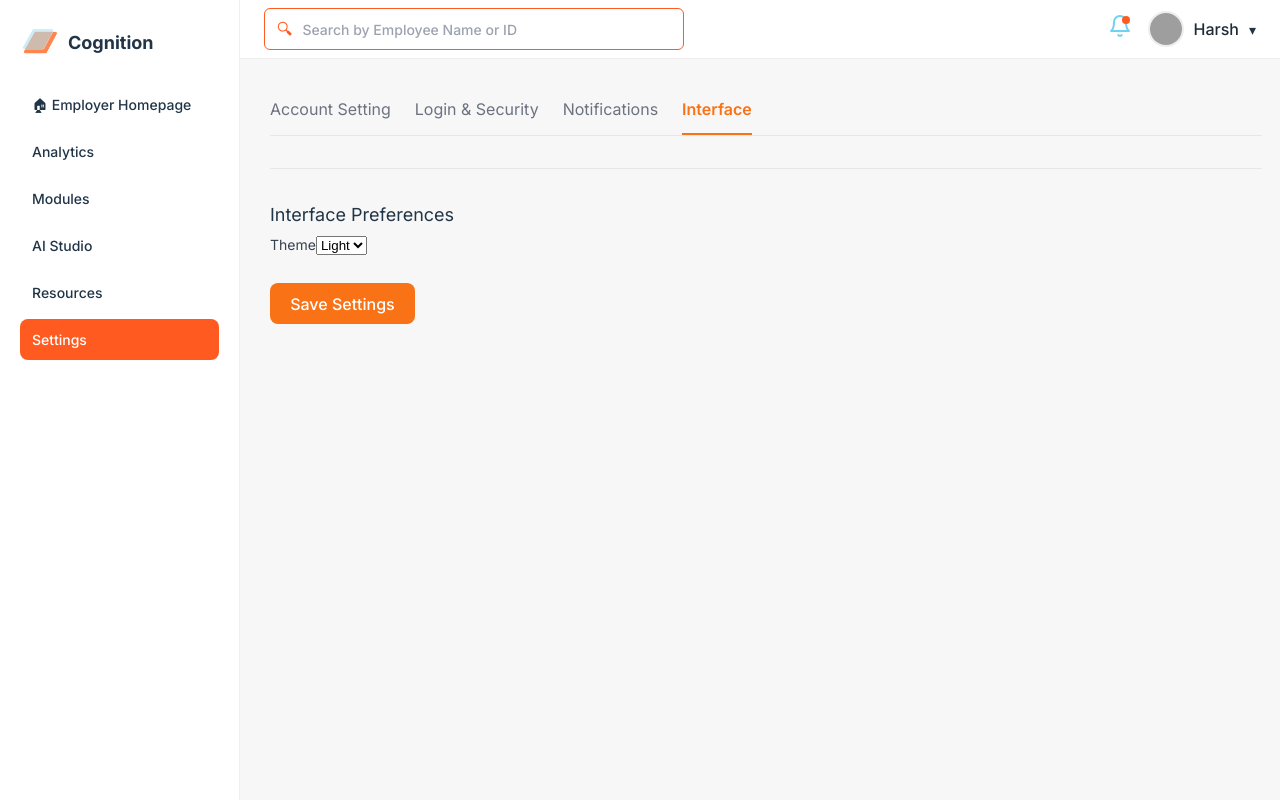
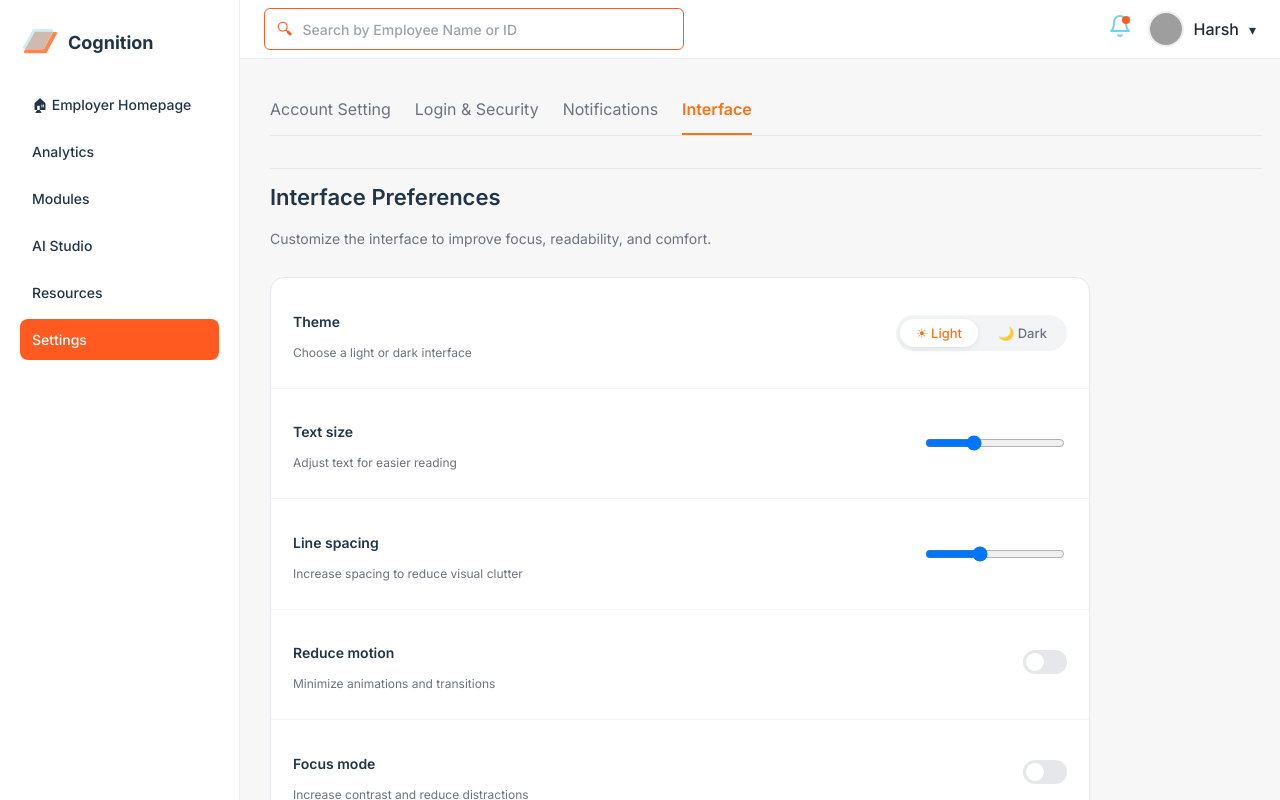
Before and after one commit to srewashimondal/cognition, a React (Vite) app in the folder frontend/: page /employer/settings in a window 1280 px wide. Both pictures are taken after a click on the element "Interface". Built offline with nearby package versions, Linux system fonts and the light colour scheme; grey boxes are pictures that could not be loaded; what @radix-ui/themes would draw is missing.

Commit message:
Settings - interface part

```diff
--- a/frontend/src/pages/EmployerDashBoard/Settings/Settings.css
+++ b/frontend/src/pages/EmployerDashBoard/Settings/Settings.css
@@ -359,7 +359,6 @@ button.secondary {
   color: #6b7280;
 }
 
-/* Toggle switch (reused from Security) */
 .switch {
   position: relative;
   width: 44px;
@@ -400,3 +399,99 @@ button.secondary {
 .switch input:checked + .slider::before {
   transform: translateX(20px);
 }
+
+/* =============================== Interface Settings ================================ */
+
+.interface-section {
+  max-width: 820px;
+}
+
+.interface-card {
+  background: #ffffff;
+  border: 1px solid #e5e7eb;
+  border-radius: 14px;
+  margin-top: 24px;
+}
+
+.interface-row {
+  display: flex;
+  justify-content: space-between;
+  align-items: center;
+  padding: 14px 22px;
+}
+
+.interface-row:not(:last-child) {
+  border-bottom: 1px solid #f1f5f9;
+}
+
+.interface-row h4 {
+  font-size: 14px;
+  font-weight: 600;
+  margin-bottom: 2px;
+}
+
+.interface-row p {
+  font-size: 12px;
+  color: #6b7280;
+}
+
+.interface-row select {
+  padding: 6px 10px;
+  border-radius: 8px;
+  border: 1px solid #e5e7eb;
+  background: #f9fafb;
+  font-size: 13px;
+}
+
+.interface-row input[type="range"] {
+  width: 140px;
+}
+
+/* =============================== Theme Toggle ================================ */
+
+.theme-toggle {
+  display: flex;
+  background: #f3f4f6;
+  border-radius: 999px;
+  padding: 4px;
+  gap: 4px;
+}
+
+.theme-toggle button {
+  border: none;
+  background: transparent;
+  padding: 6px 16px;
+  border-radius: 999px;
+  font-size: 13px;
+  font-weight: 500;
+  cursor: pointer;
+  color: #6b7280;
+  transition: all 0.2s ease;
+  display: flex;
+  align-items: center;
+  gap: 6px;
+}
+
+.theme-toggle button.active {
+  background: #ffffff;
+  color: #f97316;
+  box-shadow: 0 2px 6px rgba(0,0,0,0.08);
+}
+
+.theme-toggle button.light.active {
+  background: #ffffff;
+  color: #f97316;
+  box-shadow: 0 2px 6px rgba(0,0,0,0.08);
+}
+
+/* DARK active — THIS is what you want */
+.theme-toggle button.dark.active {
+  background: #111827;   /* dark pill */
+  color: #ffffff;        /* white text */
+  box-shadow: 0 2px 8px rgba(0,0,0,0.25);
+}
+
+/* Hover (subtle) */
+.theme-toggle button:not(.active):hover {
+  color: #111827;
+}
--- a/frontend/src/pages/EmployerDashBoard/Settings/Settings.tsx
+++ b/frontend/src/pages/EmployerDashBoard/Settings/Settings.tsx
@@ -2,6 +2,7 @@ import { useState } from "react";
 import "./Settings.css";
 
 type Tab = "account" | "security" | "notifications" | "interface";
+
 
 export default function Settings() {
   const [activeTab, setActiveTab] = useState<Tab>("account");
@@ -200,17 +201,108 @@ function NotificationSettings() {
 
 
 function InterfaceSettings() {
+  const [theme, setTheme] = useState("light");
+  const [fontSize, setFontSize] = useState(14);
+  const [lineSpacing, setLineSpacing] = useState(1.5);
+  const [reducedMotion, setReducedMotion] = useState(false);
+  const [focusMode, setFocusMode] = useState(false);
+
   return (
-    <div className="settings-section">
-      <h3>Interface Preferences</h3>
+    <div className="interface-section">
+      <h3 className="section-title">Interface Preferences</h3>
+      <p className="section-subtitle">
+        Customize the interface to improve focus, readability, and comfort.
+      </p>
 
-      <label>
-        Theme
-        <select>
-          <option>Light</option>
-          <option>Dark</option>
-        </select>
-      </label>
+      <div className="interface-card">
+        {/* Theme */}
+        <div className="interface-row">
+          <div>
+            <h4>Theme</h4>
+            <p>Choose a light or dark interface</p>
+          </div>
+
+          <div className="theme-toggle">
+            <button
+              className={theme === "light" ? "active light" : "light"}
+              onClick={() => setTheme("light")}
+            >
+              ☀ Light
+            </button>
+
+            <button
+              className={theme === "dark" ? "active dark" : "dark"}
+              onClick={() => setTheme("dark")}
+            >
+              🌙 Dark
+            </button>
+          </div>
+        </div>
+
+
+        {/* Text size */}
+        <div className="interface-row">
+          <div>
+            <h4>Text size</h4>
+            <p>Adjust text for easier reading</p>
+          </div>
+          <input
+            type="range"
+            min={12}
+            max={18}
+            value={fontSize}
+            onChange={(e) => setFontSize(Number(e.target.value))}
+          />
+        </div>
+
+        {/* Line spacing */}
+        <div className="interface-row">
+          <div>
+            <h4>Line spacing</h4>
+            <p>Increase spacing to reduce visual clutter</p>
+          </div>
+          <input
+            type="range"
+            min={1.2}
+            max={2}
+            step={0.1}
+            value={lineSpacing}
+            onChange={(e) => setLineSpacing(Number(e.target.value))}
+          />
+        </div>
+
+        {/* Reduced motion */}
+        <div className="interface-row">
+          <div>
+            <h4>Reduce motion</h4>
+            <p>Minimize animations and transitions</p>
+          </div>
+          <label className="switch">
+            <input
+              type="checkbox"
+              checked={reducedMotion}
+              onChange={() => setReducedMotion(!reducedMotion)}
+            />
+            <span className="slider" />
+          </label>
+        </div>
+
+        {/* Focus mode */}
+        <div className="interface-row">
+          <div>
+            <h4>Focus mode</h4>
+            <p>Increase contrast and reduce distractions</p>
+          </div>
+          <label className="switch">
+            <input
+              type="checkbox"
+              checked={focusMode}
+              onChange={() => setFocusMode(!focusMode)}
+            />
+            <span className="slider" />
+          </label>
+        </div>
+      </div>
 
       <div className="actions">
         <button className="primary">Save Settings</button>
```
